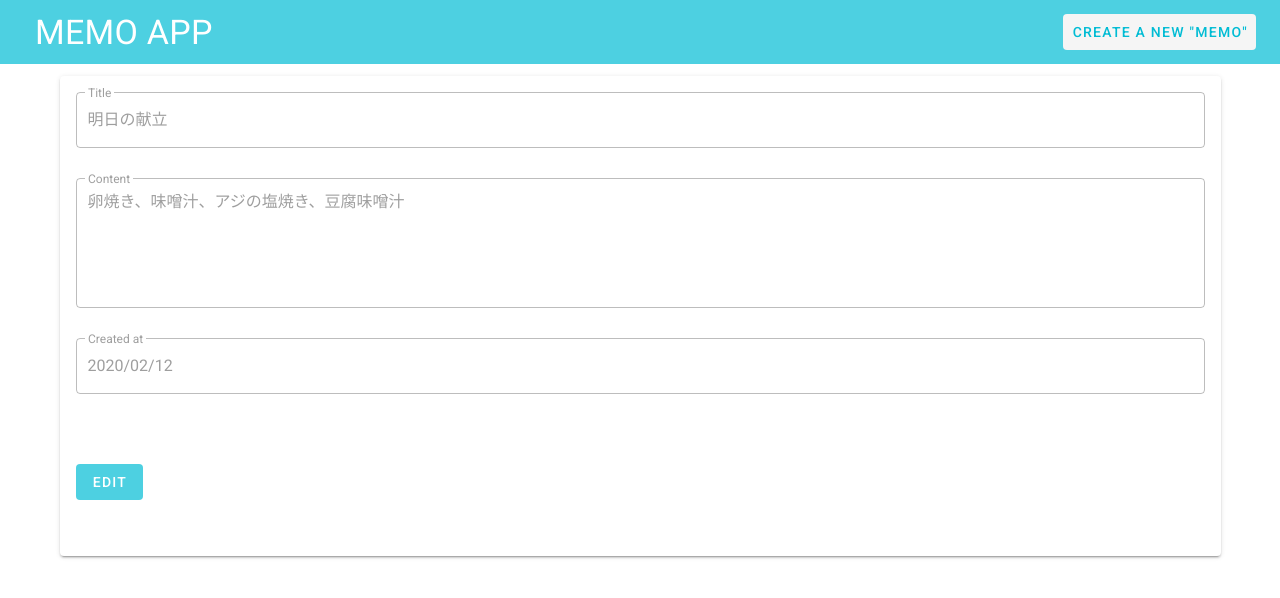
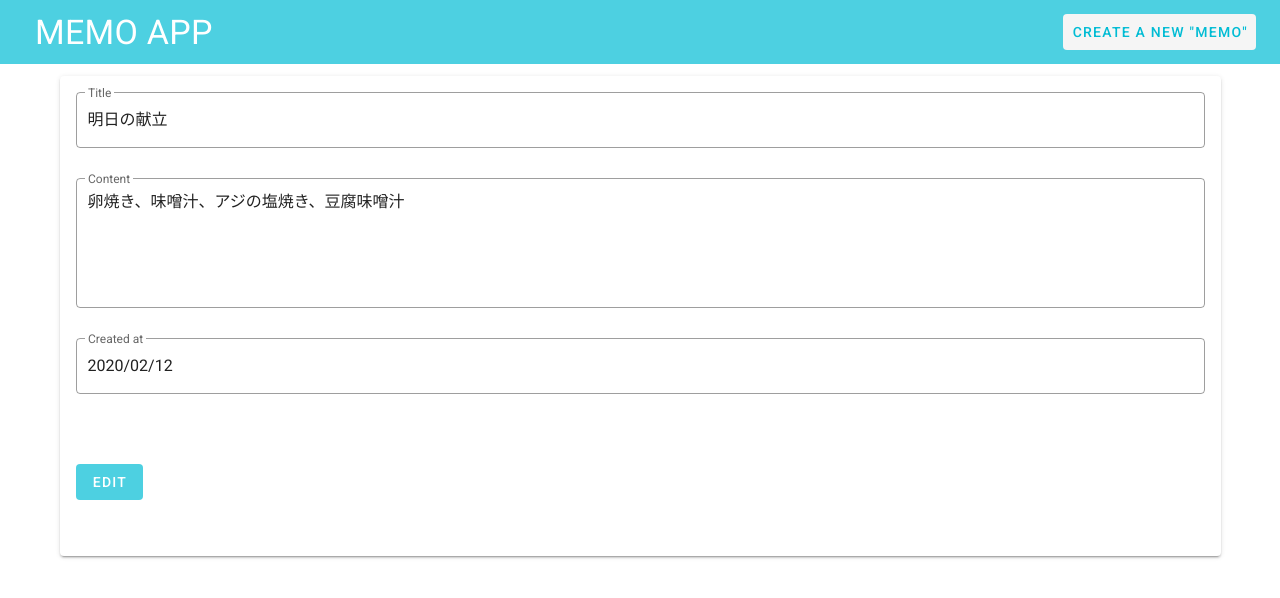
Before and after one commit to mizutama6/memo-app, a Vue app in the folder memo-view/: page /memo/1 in a window 1280 px wide. Shown: the top 598 px of the page. Built offline with nearby package versions, Linux system fonts and the light colour scheme.

Commit message:
formをdisabledからreadonlyに変更

```diff
--- a/memo-view/src/views/Detail.vue
+++ b/memo-view/src/views/Detail.vue
@@ -2,7 +2,7 @@
   <div class="detail">
     <v-card>
       <v-card-text>
-        <v-form disabled>
+        <v-form readonly>
           <v-text-field label="Title" :value="data.title" outlined></v-text-field>
 
           <v-textarea label="Content" :value="data.content" outlined auto-grow></v-textarea>
```
